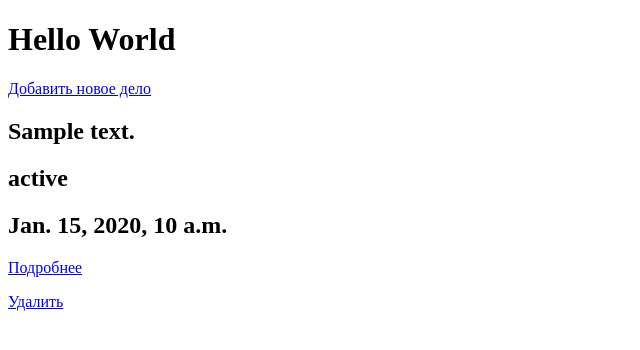
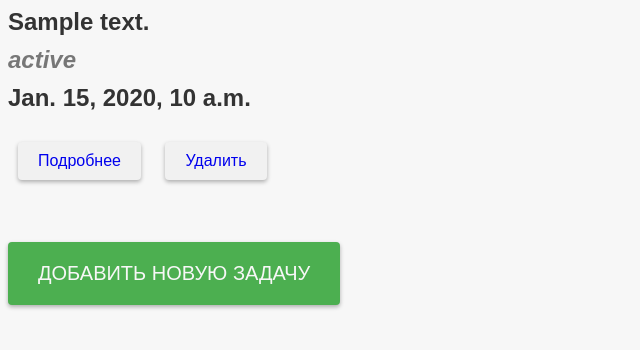
Before and after one commit to IvanAshikhin/homework_52_ivan_ashikhin, a Django app: template app/webapp/templates/index.html in a window 1280 px wide. Shown: the top 350 px of the page, without its empty margins (0-640 px from the left). Run offline with Django 4.2, Linux system fonts and the light colour scheme; the template is opened without the code that fills it: most values are stand-ins (such as "Sample title", 1, 10 or a date in 2020).

Commit message:
Оформил стили
Оформил css стили, добавил настройки для кореткной работы css файлов, немного изменил верстку.

```diff
--- a/app/app/settings.py
+++ b/app/app/settings.py
@@ -121,6 +121,9 @@ USE_TZ = True
 # https://docs.djangoproject.com/en/4.1/howto/static-files/
 
 STATIC_URL = 'static/'
+STATICFILES_DIRS = [
+    BASE_DIR / 'static'
+]
 
 # Default primary key field type
 # https://docs.djangoproject.com/en/4.1/ref/settings/#default-auto-field
--- /dev/null
+++ b/app/static/css/style.css
@@ -0,0 +1,191 @@
+body{
+    background-color: #F7F7F7;
+    font-family: Arial, sans-serif;
+    font-size: 16px;
+}
+
+.add_new_task{
+    display: inline-block;
+    margin: 20px auto;
+    padding: 20px 30px;
+    background-color: #4CAF50;
+    color: #F7F7F7;
+    font-size: 20px;
+    text-align: center;
+    text-decoration: none;
+    border-radius: 4px;
+    border: none;
+    box-shadow: 0 2px 4px rgba(0, 0, 0, 0.3);
+    transition: background-color 0.3s ease;
+    cursor: pointer;
+    text-transform: uppercase;
+}
+
+.add_new_task:hover {
+    background-color: #388E3C;
+}
+
+.add_new_task:active {
+    background-color: #3E8E41;
+    box-shadow: none;
+    transform: translateY(2px);
+}
+
+
+.task_list {
+  margin: 0 auto;
+  width: 90%;
+  max-width: 800px;
+}
+
+.task_item {
+  background-color: #FFFFFF;
+  padding: 20px;
+  margin: 20px 0;
+  border-radius: 4px;
+  box-shadow: 0 2px 4px rgba(0, 0, 0, 0.3);
+  transition: box-shadow 0.3s ease;
+  display: flex;
+  align-items: center;
+  justify-content: space-between;
+}
+
+.task_item:hover {
+  box-shadow: 0 4px 8px rgba(0, 0, 0, 0.3);
+}
+
+.description {
+  font-size: 24px;
+  margin: 0;
+  color: #333333;
+  text-decoration: none;
+}
+
+.status {
+  font-style: italic;
+  color: #777777;
+  margin: 10px 0;
+  text-decoration: none;
+}
+
+.done_date {
+  font-weight: bold;
+  color: #333333;
+  margin: 10px 0;
+  text-decoration: none;
+}
+
+.more {
+  display: inline-block;
+  margin-top: 10px;
+}
+
+.delete {
+  display: inline-block;
+  margin-top: 10px;
+}
+
+.more_href, .delete_href {
+    display: inline-block;
+    padding: 10px 20px;
+    background-color: #f1f1f1;
+    border: none;
+    border-radius: 4px;
+    font-size: 16px;
+    text-align: center;
+    text-decoration: none;
+    margin: 10px;
+    cursor: pointer;
+    box-shadow: 0 2px 4px rgba(0, 0, 0, 0.3);
+    transition: background-color 0.3s ease;
+}
+
+.more_href:hover, .delete_href:hover {
+    background-color: #ddd;
+}
+
+.detail {
+    margin: 40px 0 20px;
+    font-size: 36px;
+    font-weight: bold;
+    text-align: center;
+}
+
+.main_page {
+    text-align: center;
+}
+
+.main_page_href {
+    border-bottom: none;
+    border-radius: 4px;
+    padding: 10px 20px;
+    background-color: #388E3C;
+    color: #F7F7F7;
+    box-shadow: 0 2px 4px rgba(0, 0, 0, 0.3);
+    transition: background-color 0.3s ease;
+    text-decoration: none;
+}
+
+.main_page_href:hover {
+    border-color: #43A047;
+}
+
+.detail_desc {
+    margin: 20px 0;
+    font-size: 30px;
+}
+
+.detail_status {
+    margin: 10px 0;
+    font-style: italic;
+    color: #777777;
+    font-size: 30px;
+}
+
+.detail_date {
+    margin: 10px 0;
+    font-weight: bold;
+    color: #333333;
+    font-size: 30px;
+}
+
+form {
+  margin: 20px auto;
+  padding: 20px;
+  max-width: 500px;
+  background-color: #f2f2f2;
+  border-radius: 10px;
+}
+
+label {
+  display: block;
+  margin-bottom: 10px;
+  font-weight: bold;
+}
+
+input, select {
+  display: block;
+  width: 100%;
+  padding: 10px;
+  margin-bottom: 20px;
+  border: 1px solid #ccc;
+  border-radius: 5px;
+}
+
+input[type="submit"] {
+  background-color: #4CAF50;
+  color: white;
+  border: none;
+  border-radius: 5px;
+  padding: 10px;
+  cursor: pointer;
+}
+
+input[type="submit"]:hover {
+  background-color: #3e8e41;
+}
+
+h1.new_task {
+  text-align: center;
+  margin-bottom: 20px;
+}
--- a/app/webapp/templates/article_create.html
+++ b/app/webapp/templates/article_create.html
@@ -1,11 +1,13 @@
+{% load static %}
 <!DOCTYPE html>
 <html lang="en">
 <head>
     <meta charset="UTF-8">
     <title>Title</title>
+    <link rel="stylesheet" href="{% static 'css/style.css' %}">
 </head>
 <body>
-    <h1>New Task</h1>
+    <h1 class="new_task">New Task</h1>
     <form method="POST" action="/article/add/">
   {% csrf_token %}
   <label for="description">Description:</label>
@@ -20,7 +22,6 @@
 
   <label for="done_date">Done Date:</label>
   <input type="date" id="done_date" name="done_date"><br>
-
   <input type="submit" value="Submit">
 </form>
 
--- a/app/webapp/templates/index.html
+++ b/app/webapp/templates/index.html
@@ -1,18 +1,19 @@
+{% load static %}
 <!DOCTYPE html>
 <html lang="en">
 <head>
     <meta charset="UTF-8">
     <title>Title</title>
+    <link rel="stylesheet" href="{% static 'css/style.css' %}">
 </head>
 <body>
-    <h1>Hello World</h1>
-    <a href="/article/add">Добавить новое дело</a>
     {% for article in articles %}
-    <h2>{{ article.description }}</h2>
-    <h2>{{ article.status }}</h2>
-    <h2>{{ article.done_date }}</h2>
-    <p><a href="/article/?pk={{article.pk}}">Подробнее</a></p>
-    <p><a href="/article/delete?pk={{article.pk}}">Удалить</a></p>
+    <h2 class="description">{{ article.description }}</h2>
+    <h2 class="status">{{ article.status }}</h2>
+    <h2 class="done_date">{{ article.done_date }}</h2>
+    <p class="more"><a class="more_href" href="/article/?pk={{article.pk}}">Подробнее</a></p>
+    <p class="delete"><a class="delete_href" href="/article/delete?pk={{article.pk}}">Удалить</a></p>
     {% endfor %}
+    <p><a class="add_new_task" href="/article/add">Добавить новую задачу</a></p>
 </body>
 </html>
--- a/app/webapp/views/articles.py
+++ b/app/webapp/views/articles.py
@@ -10,7 +10,7 @@ def add_view(request: WSGIRequest):
     article_data = {
         'description': request.POST.get('description'),
         'status': request.POST.get('status'),
-        'done_date': request.POST.get('done_time')
+        'done_date': request.POST.get('done_date')
     }
     article = Article.objects.create(**article_data)
     return redirect(f'/article/?pk={article.pk}')
```
Also changed, not shown: app/webapp/templates/article_detail.html (+7 -5 lines), static/style.css (deleted).
